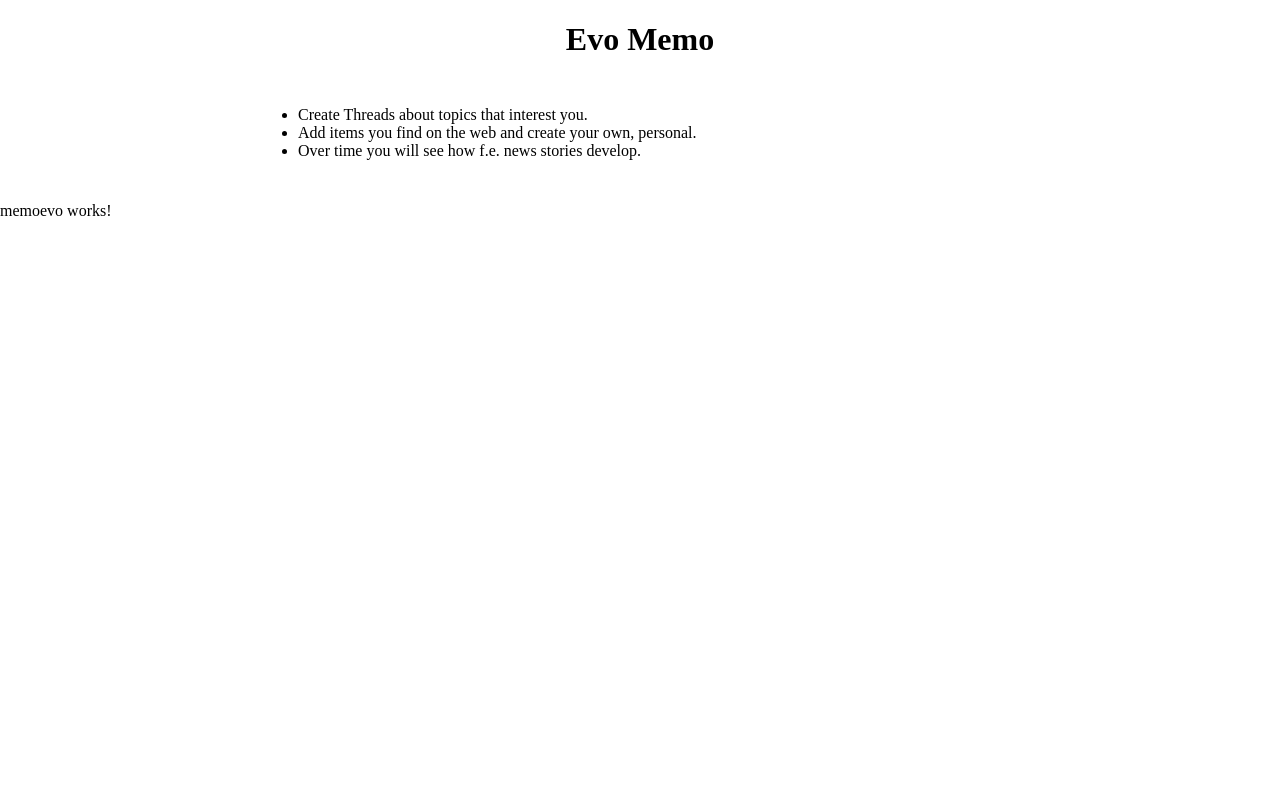
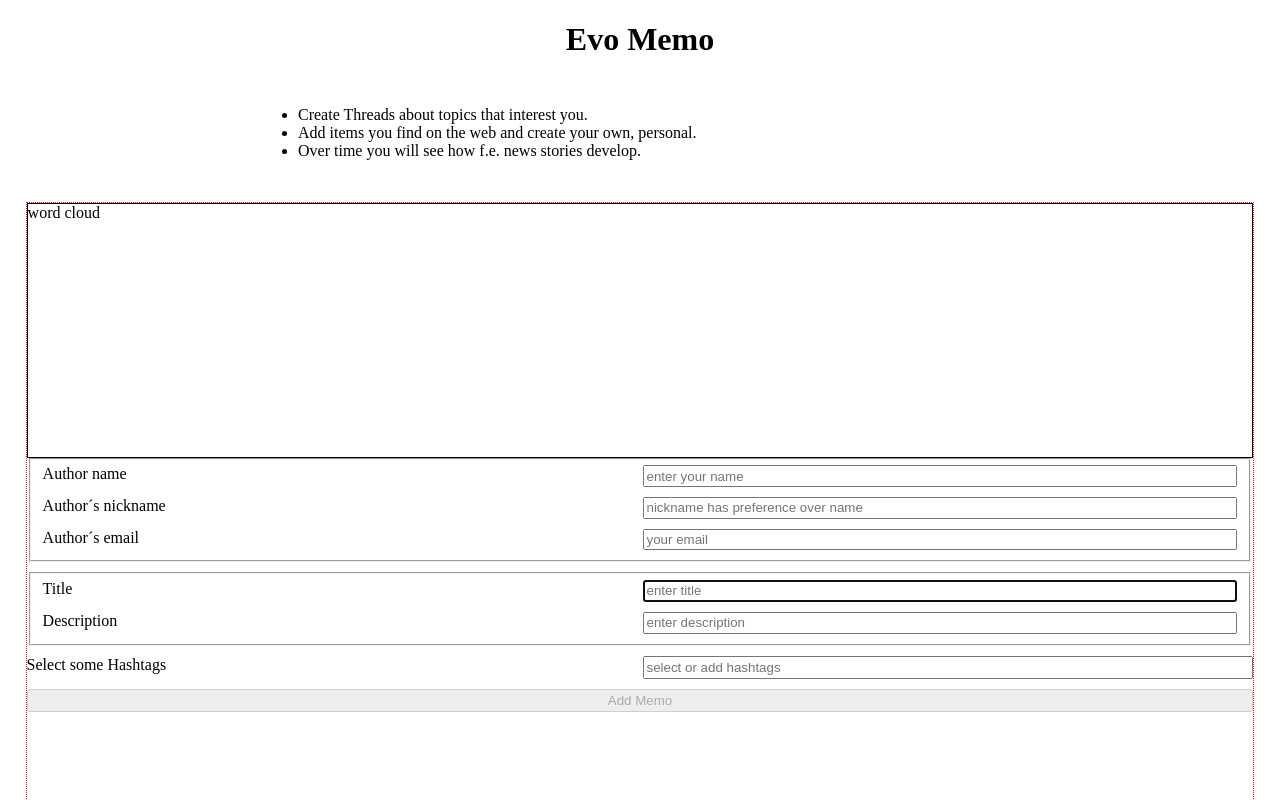
Before and after one commit to Phrenchen/radial-context-menu, an Angular app: page / in a window 1280 px wide. Shown: the top 800 px of the page. Built offline with nearby package versions, Linux system fonts and the light colour scheme; no server answers.

Commit message:
added momo evo component with angular form.

```diff
--- a/src/app/app.module.ts
+++ b/src/app/app.module.ts
@@ -1,6 +1,7 @@
 import { BrowserModule } from '@angular/platform-browser';
 import { NgModule } from '@angular/core';
 
+import { ReactiveFormsModule } from '@angular/forms';
 import { AppComponent } from './app.component';
 import { RadialMenuComponent } from './radial-menu/radial-menu.component';
 import { ClickOutsideDetectorDirective } from './directives/click-detector.directive';
@@ -22,7 +23,8 @@ import { MemoevoComponent } from './memoevo/memoevo.component';
     MemoevoComponent,
   ],
   imports: [
-    BrowserModule
+    BrowserModule,
+    ReactiveFormsModule
   ],
   providers: [],
   bootstrap: [AppComponent]
--- a/src/app/memoevo/memoevo.component.css
+++ b/src/app/memoevo/memoevo.component.css
@@ -0,0 +1,29 @@
+.memoevo-grid {
+    display: grid;
+    grid-template-columns: 1fr;
+    grid-template-rows: repeat(4, 1fr);
+
+    height: 100%;
+
+    margin: 2vh 2vw;
+
+    border: 1px dotted red;
+}
+
+.main-item {
+    border: 1px solid black;
+}
+
+.memo-form {
+    display: grid;
+
+    grid-gap: 10px;
+}
+
+fieldset, .input-part {
+    display: grid;
+    grid-template-columns: 1fr 1fr;
+
+    grid-gap: 10px 5px;
+
+}
--- a/src/app/memoevo/memoevo.component.html
+++ b/src/app/memoevo/memoevo.component.html
@@ -1,3 +1,50 @@
-<p>
-  memoevo works!
-</p>
+<div class="memoevo-grid">
+  <!-- word cloud (toggle between topics and hashtags ) -->
+  <!-- input field for new topic -->
+  <!-- hashtag selection -->
+  <!-- description text -->
+  <!-- button save -->
+
+  <div class="word-cloud main-item">word cloud</div>
+
+  <!-- new memo form -->
+
+  <form [formGroup]="newMemoForm" (ngSubmit)="addNewMemo()" class="memo-form">
+
+    <fieldset id="form-new-memo" formGroupName="author">
+      <label for="author-name">Author name</label>
+      <input formControlName="name" id="author-name" placeholder="enter your name">
+
+      <label for="author-nick">Author´s nickname</label>
+      <input formControlName="nick" id="author-nick" placeholder="nickname has preference over name">
+
+      <label for="author-email">Author´s email</label>
+      <input formControlName="email" id="author-email" placeholder="your email">
+    </fieldset>
+
+    <fieldset>
+      <!-- <div> -->
+        <label for="memo-title">Title</label>
+        <input formControlName="title" id="memo-title" type="text" placeholder="enter title" autofocus>
+      <!-- </div> -->
+
+      <!-- <div> -->
+        <label for="memo-description">Description</label>
+        <input formControlName="description" id="memo-description" type="text" placeholder="enter description">
+      <!-- </div> -->
+    </fieldset>
+
+    <div class="input-part">
+      <label for="memo-hashtags">Select some Hashtags</label>
+      <input formControlName="memohashtags" id="memo-hashtags" placeholder="select or add hashtags">
+    </div>
+
+
+    <button type="submit" [disabled]="newMemoForm.invalid">Add Memo</button>
+  </form>
+
+
+  <!-- <div class="input-new-title main-item">input new title</div>
+  <div class="input-new-description main-item">input new description</div>
+  <div class="btn-save main-item">button save</div> -->
+</div>
--- a/src/app/memoevo/memoevo.component.ts
+++ b/src/app/memoevo/memoevo.component.ts
@@ -1,4 +1,5 @@
 import { Component, OnInit } from '@angular/core';
+import { FormGroup, FormControl, FormBuilder, Validators } from '@angular/forms';
 
 @Component({
   selector: 'app-memoevo',
@@ -7,9 +8,30 @@ import { Component, OnInit } from '@angular/core';
 })
 export class MemoevoComponent implements OnInit {
 
-  constructor() { }
+  public newMemoForm = new FormGroup({
+    title: new FormControl('', [Validators.required, Validators.minLength(5)]),
+    description: new FormControl('', [Validators.required, Validators.minLength(10)]),
+    memohashtags: new FormControl(''),
+    author: new FormGroup({
+      name: new FormControl('', [Validators.required]),
+      nick: new FormControl('', []),
+      email: new FormControl('', [Validators.email])
+    })
+
+  });
+
+  // LIFE CYCLE
+  constructor(private formBuilder: FormBuilder) { }
 
   ngOnInit() {
+    console.log(this.newMemoForm);
+  }
+  // LIFE CYCLE END
+
+  public addNewMemo(value: any): void {
+    console.log('add memo');
+    console.log(value);
   }
 
+
 }
```
